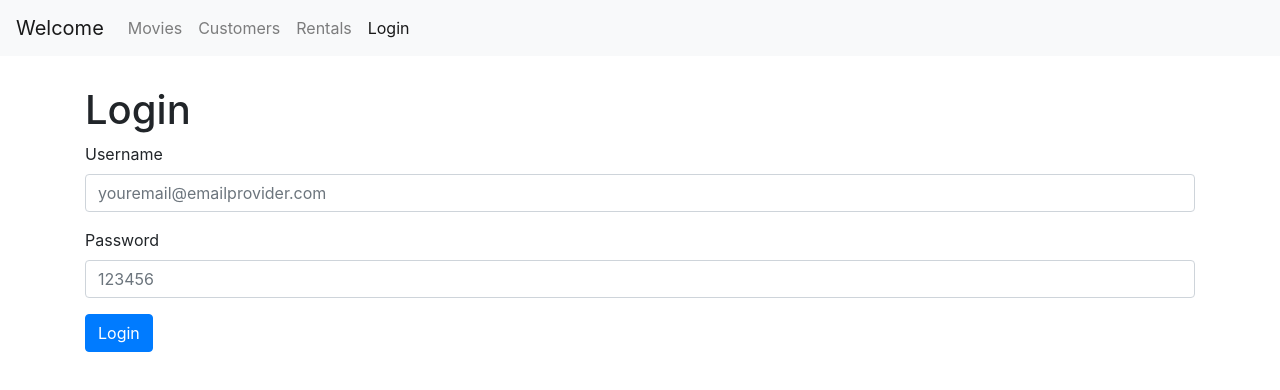
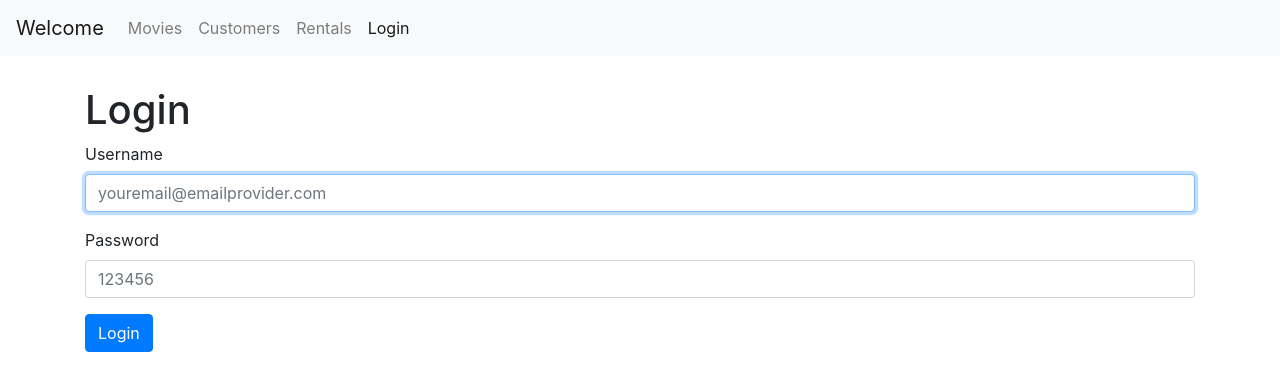
Before and after one commit to matiasg11/firsttry, a React (Create React App) app: page /login in a window 1280 px wide. Shown: the top 390 px of the page. Built offline with nearby package versions, Linux system fonts and the light colour scheme.

Commit message:
Autofocus applied instead of ref

```diff
--- a/src/components/loginForm.jsx
+++ b/src/components/loginForm.jsx
@@ -4,7 +4,9 @@ class LoginForm extends Component {
     state = {};
     handleSubmit = (e) => {
         e.preventDefault(); //Prevents the default behavior which in this case is the submission of the form
+
         //Call the server and then redirect the user to another place
+        const username = this.username.current.value;
         console.log("Submitted");
     };
     render() {
@@ -15,6 +17,8 @@ class LoginForm extends Component {
                     <div className="form-group">
                         <label htmlFor="username">Username</label>
                         <input
+                            autoFocus
+                            ref={this.username}
                             type="text"
                             className="form-control"
                             id="username"
```
